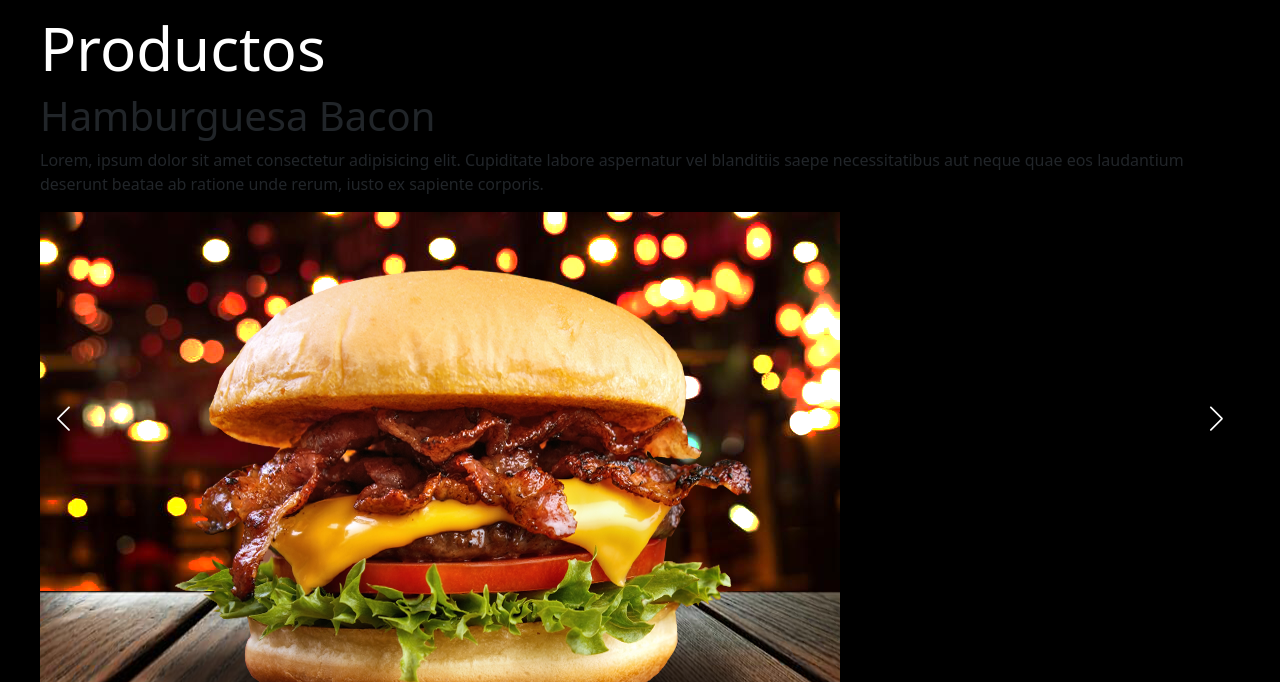
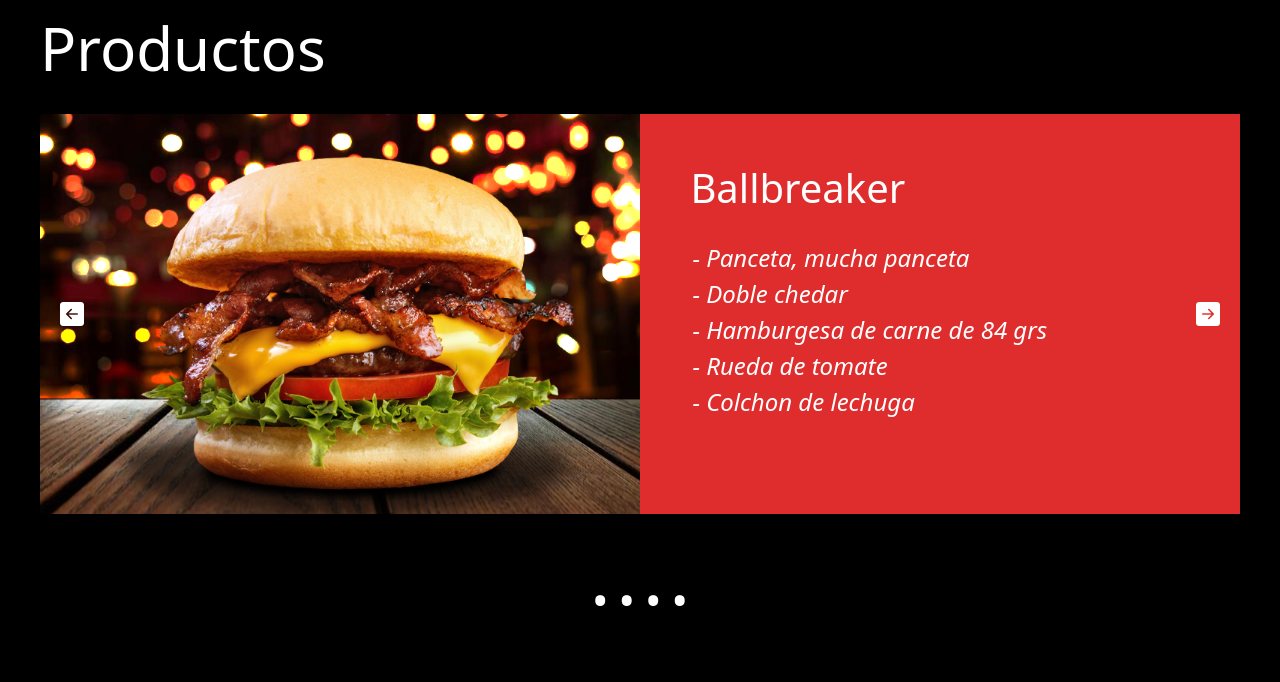
Before and after one commit to LucianoMancini13/ifix-coder, a website: page pages/productos.html in a window 1280 px wide. Shown: the part 118-800 px from the top of the page. Drawn offline with nearby package versions, Linux system fonts and the light colour scheme.

Commit message:
carrusell, cambios en productos

```diff
--- a/pages/productos.html
+++ b/pages/productos.html
@@ -33,77 +33,79 @@
 
       <h1 class="productos">Productos</h1>
 
-      <div class="swiper mySwiper-1">
-        <div class="swiper-wrapper">
+      <div id="conteItemsCarrusel">
+        <div class="itemCarrusel" id="itemCarrusel-1">
+          <div class="tarjetaCarrusel" id="tarjetaCarrusel-1">
+            <img src="../img/hamburguesas_bacon.png" alt="bacon">
+            <div class="detalle">
+              <h1>Ballbreaker</h1>
+              <ul>
+                <li>
+                  <i>- Panceta, mucha panceta</i>
+                  <i>- Doble chedar</i>
+                  <i>- Hamburgesa de carne de 84 grs</i>
+                  <i>- Rueda de tomate</i>
+                  <i>- Colchon de lechuga</i>
+                </li>
+              </ul>
+            </div>
+          </div>
+          <div class="flechasCarrusel">
+            <a href="#itemCarrusel-4">
+              <i class="bi bi-arrow-left-square-fill"></i>
+            </a>
+            <a href="#itemCarrusel-2">
+              <i class="bi bi-arrow-right-square-fill"></i>
+            </a>
+          </div>
+        </div>
 
-          <div class="swiper-slide">
-            <div class="slider">
-              <div class="slider-text">
-                <h1>Hamburguesa Bacon</h1>
-                <p>Lorem, ipsum dolor sit amet consectetur adipisicing elit. Cupiditate labore aspernatur vel blanditiis
-                  saepe necessitatibus aut neque quae eos laudantium deserunt beatae ab ratione unde rerum, iusto ex
-                  sapiente corporis.</p>
+        <div class="itemCarrusel" id="itemCarrusel-2">
+          <div class="tarjetaCarrusel" id="tarjetaCarrusel-2">
+           <img src="../img/hamburguesas_morada.png" alt="morada">
           </div>
-              <div class="slider_img">
-                <img src="../img/hamburguesas_bacon.png" alt="hamburguesa_bacon">
+          <div class="flechasCarrusel">
+            <a href="#itemCarrusel-1">
+              <i class="bi bi-arrow-left-square-fill"></i>
+            </a>
+            <a href="#itemCarrusel-3">
+              <i class="bi bi-arrow-right-square-fill"></i>
+            </a>
+          </div>
+        </div>
+        <div class="itemCarrusel" id="itemCarrusel-3">
+          <div class="tarjetaCarrusel" id="tarjetaCarrusel-3">
+            <img src="../img/hamburguesas_pollo.png" alt="pollo">
+          </div>
+          <div class="flechasCarrusel">
+            <a href="#itemCarrusel-2">
+              <i class="bi bi-arrow-left-square-fill"></i>
+            </a>
+            <a href="#itemCarrusel-4">
+              <i class="bi bi-arrow-right-square-fill"></i>
+            </a>
+          </div>
+        </div>
+        <div class="itemCarrusel" id="itemCarrusel-4">
+          <div class="tarjetaCarrusel" id="tarjetaCarrusel-4">
+            <img src="../img/hamburguesas_special.png" alt="special">
+          </div>
+          <div class="flechasCarrusel">
+            <a href="#itemCarrusel-3">
+              <i class="bi bi-arrow-left-square-fill"></i>
+            </a>
+            <a href="#itemCarrusel-1">
+              <i class="bi bi-arrow-right-square-fill"></i>
+            </a>
           </div>
         </div>
       </div>
-
-          <div class="swiper-slide">
-            <div class="slider">
-              <div class="slider-text">
-                <h1>Hamburguesa Pollo</h1>
-                <p>Lorem, ipsum dolor sit amet consectetur adipisicing elit. Cupiditate labore aspernatur vel blanditiis
-                  saepe necessitatibus aut neque quae eos laudantium deserunt beatae ab ratione unde rerum, iusto ex
-                  sapiente corporis.</p>
+      <div id="contePuntos">
+        <a href="#itemCarrusel-1">.</a>
+        <a href="#itemCarrusel-2">.</a>
+        <a href="#itemCarrusel-3">.</a>
+        <a href="#itemCarrusel-4">.</a>
       </div>
-              <div class="slider_img">
-                <img src="../img/hamburguesas_pollo.png" alt="hamburguesa_pollo">
-              </div>
-            </div>
-          </div>
-
-          <div class="swiper-slide">
-            <div class="slider">
-              <div class="slider-text">
-                <h1>Hamburguesa Morada</h1>
-                <p>Lorem, ipsum dolor sit amet consectetur adipisicing elit. Cupiditate labore aspernatur vel blanditiis
-                  saepe necessitatibus aut neque quae eos laudantium deserunt beatae ab ratione unde rerum, iusto ex
-                  sapiente corporis.</p>
-              </div>
-              <div class="slider_img">
-                <img src="../img/hamburguesas_morada.png" alt="hamburguesa_morada">
-              </div>
-            </div>
-          </div>
-
-          <div class="swiper-slide">
-            <div class="slider">
-              <div class="slider-text">
-                <h1>Hamburguesa Special</h1>
-                <p>Lorem, ipsum dolor sit amet consectetur adipisicing elit. Cupiditate labore aspernatur vel blanditiis
-                  saepe necessitatibus aut neque quae eos laudantium deserunt beatae ab ratione unde rerum, iusto ex
-                  sapiente corporis.</p>
-              </div>
-              <div class="slider_img">
-                <img src="../img/hamburguesas_special.png" alt="hamburguesa_special">
-              </div>
-            </div>
-          </div>
-
-
-          <div class="swiper-button-next"></div>
-          <div class="swiper-button-prev"></div>
-          <div class="swiper-button-pagination"></div>
-        </div>
-
-      </div>
-
-
-
-
-
 
 
 
@@ -119,7 +121,7 @@
     </div>
   </footer>
   </section>
-
+</div>
   <script src="https://cdn.jsdelivr.net/npm/swiper/swiper-bundle.min.css"></script>
   <script src="../bootstrap-5.3.0-alpha1-dist/js/bootstrap.bundle.min.js"></script>
   <script src=""></script>
--- a/style/scss/style.scss
+++ b/style/scss/style.scss
@@ -321,32 +321,103 @@ h3 {
     margin-top: 50px;
 }
 
-.swiper-button-prev::after {
-    font-size: 25px;
+#conteItemsCarrusel {
+    height: 400px;
+    width: auto;
+    overflow: hidden;
+    margin-top: 30px;
+}
+
+.itemCarrusel {
+    height: 400px;
+    width: auto;
+    position: relative;
+}
+
+.tarjetaCarrusel {
+    display: flex;
+    height: 100%;
+
+    img {
+        height: 100%;
+    }
 
 }
 
-.swiper-button-next::after {
-    font-size: 25px;
+
+.flechasCarrusel {
+    position: absolute;
+    top: 0;
+    height: 100%;
+    width: 100%;
+    display: flex;
+    align-items: center;
+    justify-content: space-between;
+    padding: 20px;
+
+    i {
+        color: white;
+        font-size: 24px;
+    }
 }
 
-.swiper-button-prev {
-    color: #ffffff;
+#tarjetaCarrusel-1 {
+    background-color: #df2d2d;
 }
 
-.swiper-button-next {
-    color: #ffffff;
+#tarjetaCarrusel-2 {
+    background-color: #df2d2d;
 }
 
-.swiper-pagination-bullet {
-    background-color: white;
-    opacity: 1;
+#tarjetaCarrusel-3 {
+    background-color: #df2d2d;
 }
 
-.swiper-pagination-bullet-active {
-    background-color: rgb(255, 3, 3);
-    opacity: 1;
+#tarjetaCarrusel-4 {
+    background-color: #df2d2d;
 }
+
+a {
+    text-decoration: none;
+}
+
+#contePuntos {
+    display: flex;
+    justify-content: center;
+    align-items: start;
+    gap: 5px;
+
+    a {
+        color: white;
+        font-size: 80px;
+    }
+
+}
+
+.detalle {
+    display: flex;
+    flex-direction: column;
+    align-items: start;
+
+    gap: 20px;
+    h1 {
+        color: white;
+        margin-top: 50px;
+        margin-left: 50px;
+    }
+    ul {
+        li {
+            display: flex;
+            flex-direction: column;
+            margin-left: 20px;
+            i {
+                color: white;
+                font-size: 24px;
+            }
+        }
+    }
+}
+
 
 /*Pagina Tiendas*/
 .pagina_tiendas {
@@ -443,12 +514,13 @@ h3 {
 .principal {
     display: flex;
     flex-direction: row;
-    justify-content: center;
+    justify-content: space-between;
 
 }
 
 .beatles {
-    width: 600px;
+    height: 600px;
+
 }
 
 .descripcion {
@@ -482,7 +554,7 @@ h3 {
         opacity: 0;
         visibility: hidden;
 
-display:none;
+        display: none;
         display: flex;
         justify-content: start;
         flex-direction: column;
@@ -493,8 +565,9 @@ right: 0;
         background-color: #000000;
         bottom: 0;
         padding: 2rem;
-box-shadow: 0 0 0 100vmax rgba(0,0,0, .5);
+        box-shadow: 0 0 0 100vmax rgba(0, 0, 0, .5);
         gap: 1rem;
+
         .nav-list {
             list-style-type: none;
             display: flex;
@@ -513,12 +586,12 @@ box-shadow: 0 0 0 100vmax rgba(0,0,0, .5);
         }
     }
 
-.nav.visible{
+    .nav.visible {
         opacity: 1;
         visibility: visible;
     }
 
-.abrir-menu{
+    .abrir-menu {
         display: flex;
         justify-content: center;
         align-items: end;
@@ -527,7 +600,8 @@ box-shadow: 0 0 0 100vmax rgba(0,0,0, .5);
         color: white;
         font-size: 2rem;
     }
-.cerrar-menu{
+
+    .cerrar-menu {
         display: block;
         border: 0;
         background: none;
```
Also changed, not shown: style/style.css, 1 other file. Lines whose indentation alone changed are shown as unchanged.
